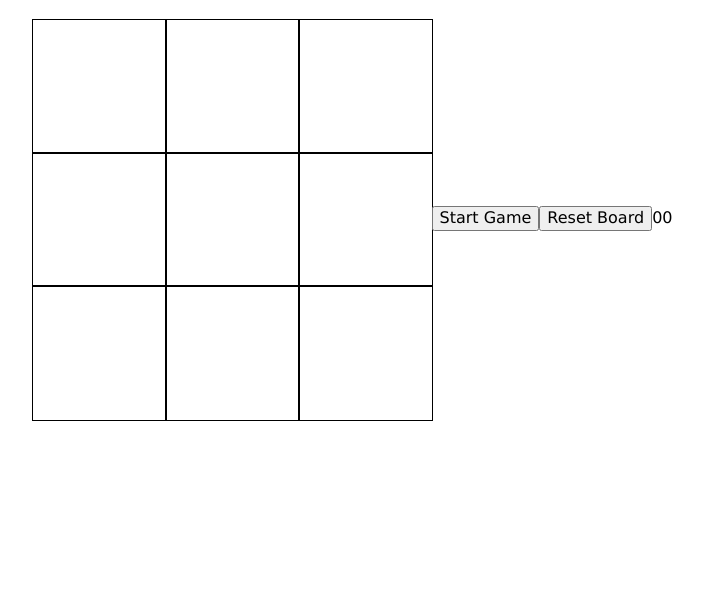
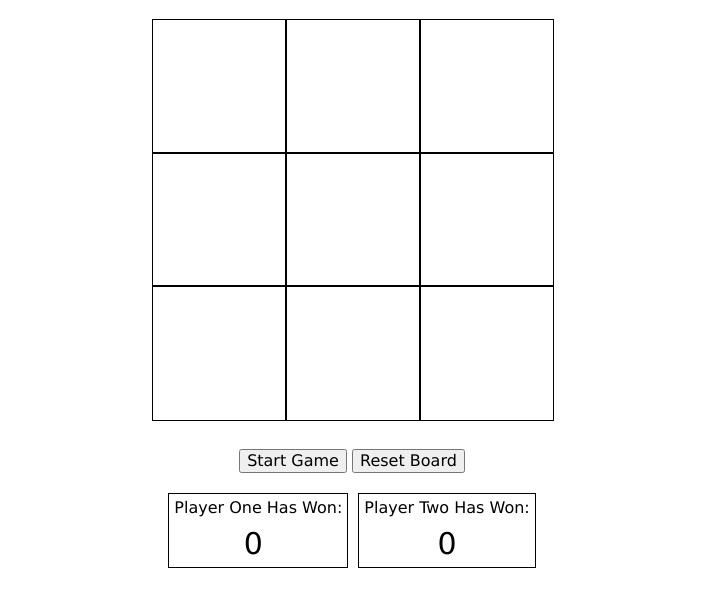
Before and after one commit to severalbuttons88/tic-tac-toe, a plain HTML site: page index.html in a window 1280 px wide. Shown: the part 61-668 px from the top of the page, without its empty margins (288-991 px from the left). Drawn offline with Linux system fonts and the light colour scheme.

Commit message:
finish style and a few bugs

```diff
--- a/index.html
+++ b/index.html
@@ -17,21 +17,32 @@
   <main>
     <div class="game-flex">
       <div class="game-grid">
-        <div class="selection" id="0" data-symbol=""> </div>
-        <div class="selection" id="1" data-symbol=""> </div>
-        <div class="selection" id="2" data-symbol=""> </div>
-        <div class="selection" id="3" data-symbol=""> </div>
-        <div class="selection" id="4" data-symbol=""> </div>
-        <div class="selection" id="5" data-symbol=""> </div>
-        <div class="selection" id="6" data-symbol=""> </div>
-        <div class="selection" id="7" data-symbol=""> </div>
-        <div class="selection" id="8" data-symbol=""> </div>
+        <div class="selection" id="0" data-symbol=""></div>
+        <div class="selection" id="1" data-symbol=""></div>
+        <div class="selection" id="2" data-symbol=""></div>
+        <div class="selection" id="3" data-symbol=""></div>
+        <div class="selection" id="4" data-symbol=""></div>
+        <div class="selection" id="5" data-symbol=""></div>
+        <div class="selection" id="6" data-symbol=""></div>
+        <div class="selection" id="7" data-symbol=""></div>
+        <div class="selection" id="8" data-symbol=""></div>
       </div>
+      <div class="interface">
+        <div class="button-interface">
           <button id="start">Start Game</button>
           <button id="reset">Reset Board</button>
+        </div>
+        <div class="win-counters">
+            <div class="win-flex">
+            <div>Player One Has Won: </div>
           <div class="player-one-win">0</div>
+        </div>
+        <div class="win-flex">
+          <div>Player Two Has Won: </div>
           <div class="player-two-win">0</div>
-
+        </div>
+        </div>
+      </div>
     </div>
   </main>
 </html>
--- a/script.js
+++ b/script.js
@@ -320,11 +320,14 @@ const gameFlow = (() => {
       setDefault(playerOne, playerTwo);
       gameStarted = false;
       createRound(playerOne, playerTwo);
+      updateScore();
+
     });
   }
   function resetGameButton() {
     resetButton.addEventListener("click", () => {
         setDefault(playerOne, playerTwo);
+        updateScore();
     })
 
   }
--- a/style.css
+++ b/style.css
@@ -14,6 +14,7 @@ header {
   display: flex;
   align-items: center;
   justify-content: center;
+  flex-direction: column;
 }
 .game-grid {
   display: grid;
@@ -37,3 +38,32 @@ header {
   height: 0px;
   width: 0px;
 }
+.interface {
+  margin-top: 30px;
+  display:flex;
+  flex-direction: column;
+  align-items: center;
+  gap: 20px;
+}
+.win-counters {
+  display:flex;
+  align-items: center;
+  justify-content: center;
+  gap:10px;
+}
+.player-one-win, .player-two-win {
+  text-align: center;
+  font-size: 30px;
+
+
+}
+.player-one-win {
+  margin-right: 10px;
+}
+.win-flex {
+  border: 1px solid black;
+  display:flex;
+  flex-direction: column;
+  gap: 10px;
+  padding: 5px;
+}
```
Lines whose indentation alone changed are shown as unchanged.
